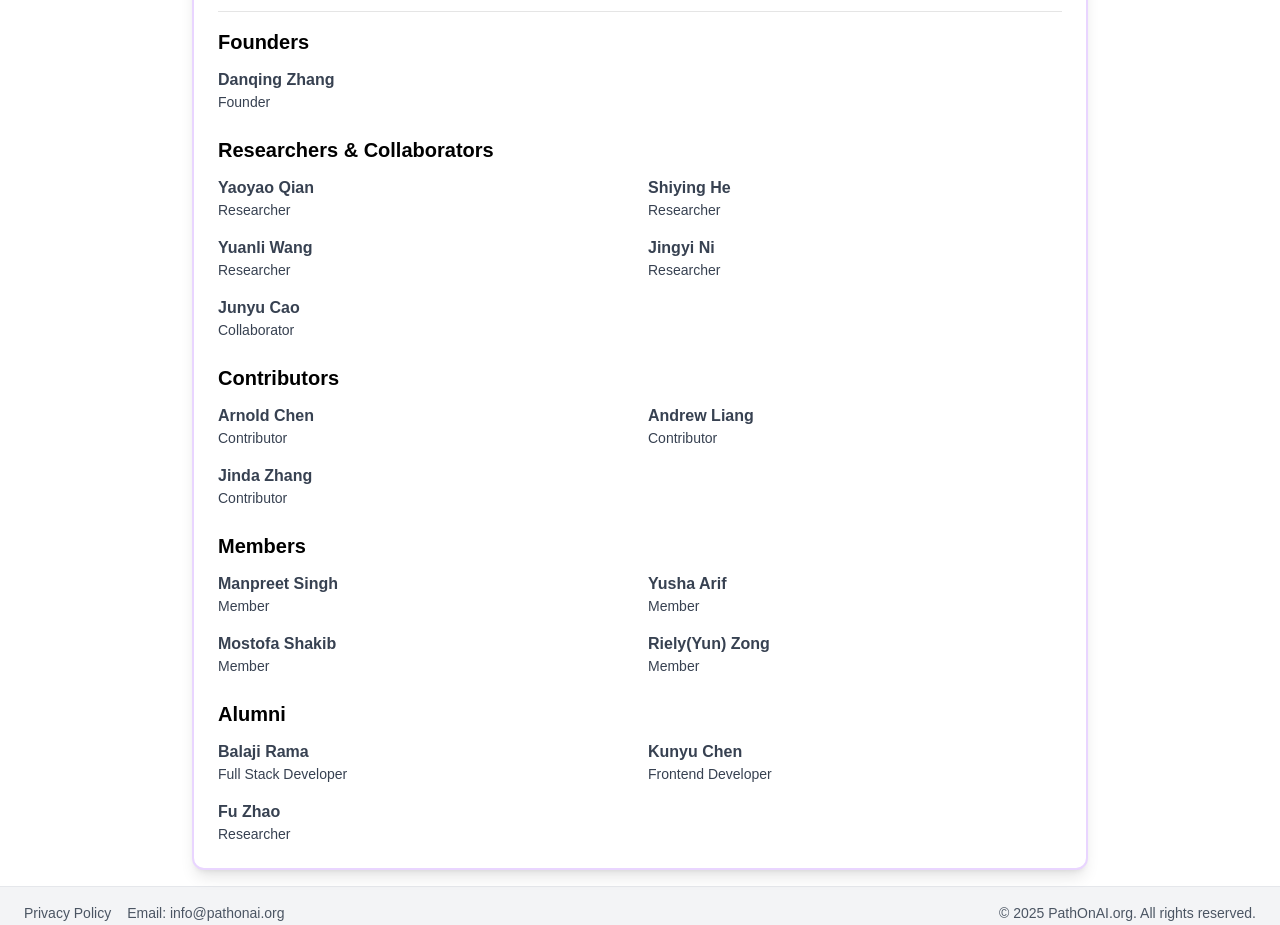
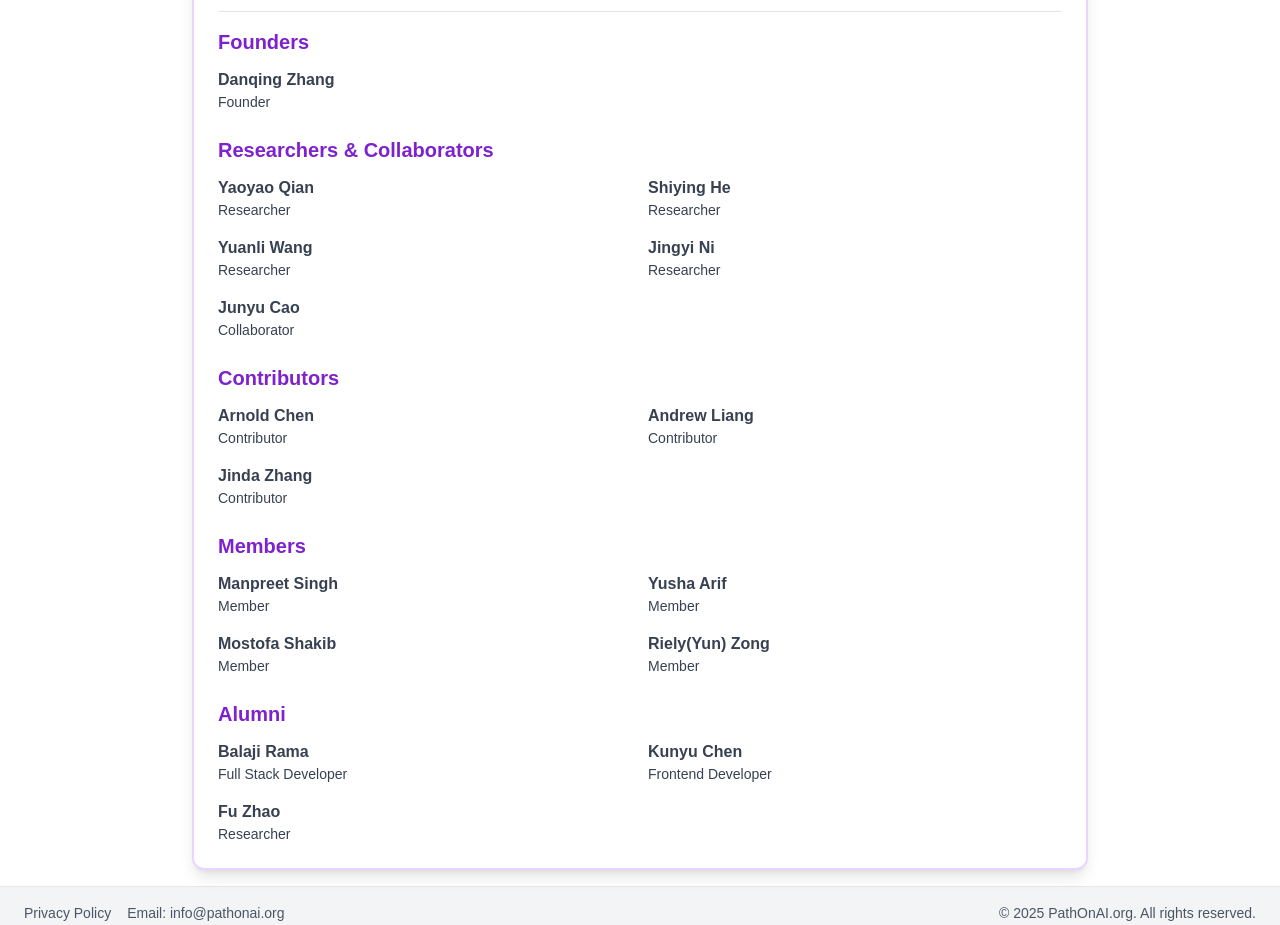
Before and after one commit to PathOnAIOrg/PathOnAI.org, a Next.js app in the folder website-app/: page / in a window 1280 px wide. Shown: the part 740-1665 px from the top of the page. Built offline with nearby package versions, Linux system fonts and the light colour scheme; no server answers.

Commit message:
update the index page

```diff
--- a/website-app/pages/index.tsx
+++ b/website-app/pages/index.tsx
@@ -48,14 +48,14 @@ const Home = () => {
             </CardContent>
           </Card>
 
-          {/* Team Section: Founders, Researchers & Collaborators, Contributors, Members, Alumni */}
+          {/* Team Section */}
           <Card className="border-2 border-purple-200 dark:border-purple-900 shadow-lg hover:shadow-xl transition-shadow">
             <CardContent className="p-6">
               <h2 className="text-2xl font-bold mb-4 text-black dark:text-white border-b pb-2">Team</h2>
 
               {/* Founders */}
               <div className="mb-6">
-                <h3 className="text-xl font-semibold mb-3 text-black dark:text-white">Founders</h3>
+                <h3 className="text-xl font-semibold mb-3 text-purple-700 dark:text-purple-300">Founders</h3>
                 <div className="grid grid-cols-1 md:grid-cols-2 gap-4">
                   <div className="text-gray-700 dark:text-gray-300">
                     <p className="font-semibold">Danqing Zhang</p>
@@ -66,7 +66,7 @@ const Home = () => {
 
               {/* Researchers & Collaborators */}
               <div className="mb-6">
-                <h3 className="text-xl font-semibold mb-3 text-black dark:text-white">Researchers & Collaborators</h3>
+                <h3 className="text-xl font-semibold mb-3 text-purple-700 dark:text-purple-300">Researchers & Collaborators</h3>
                 <div className="grid grid-cols-1 md:grid-cols-2 gap-4">
                   <div className="text-gray-700 dark:text-gray-300">
                     <p className="font-semibold">Yaoyao Qian</p>
@@ -93,7 +93,7 @@ const Home = () => {
 
               {/* Contributors */}
               <div className="mb-6">
-                <h3 className="text-xl font-semibold mb-3 text-black dark:text-white">Contributors</h3>
+                <h3 className="text-xl font-semibold mb-3 text-purple-700 dark:text-purple-300">Contributors</h3>
                 <div className="grid grid-cols-1 md:grid-cols-2 gap-4">
                   <div className="text-gray-700 dark:text-gray-300">
                     <p className="font-semibold">Arnold Chen</p>
@@ -112,7 +112,7 @@ const Home = () => {
 
               {/* Members */}
               <div className="mb-6">
-                <h3 className="text-xl font-semibold mb-3 text-black dark:text-white">Members</h3>
+                <h3 className="text-xl font-semibold mb-3 text-purple-700 dark:text-purple-300">Members</h3>
                 <div className="grid grid-cols-1 md:grid-cols-2 gap-4">
                   <div className="text-gray-700 dark:text-gray-300">
                     <p className="font-semibold">Manpreet Singh</p>
@@ -135,7 +135,7 @@ const Home = () => {
 
               {/* Alumni */}
               <div>
-                <h3 className="text-xl font-semibold mb-3 text-black dark:text-white">Alumni</h3>
+                <h3 className="text-xl font-semibold mb-3 text-purple-700 dark:text-purple-300">Alumni</h3>
                 <div className="grid grid-cols-1 md:grid-cols-2 gap-4">
                   <div className="text-gray-700 dark:text-gray-300">
                     <p className="font-semibold">Balaji Rama</p>
```
